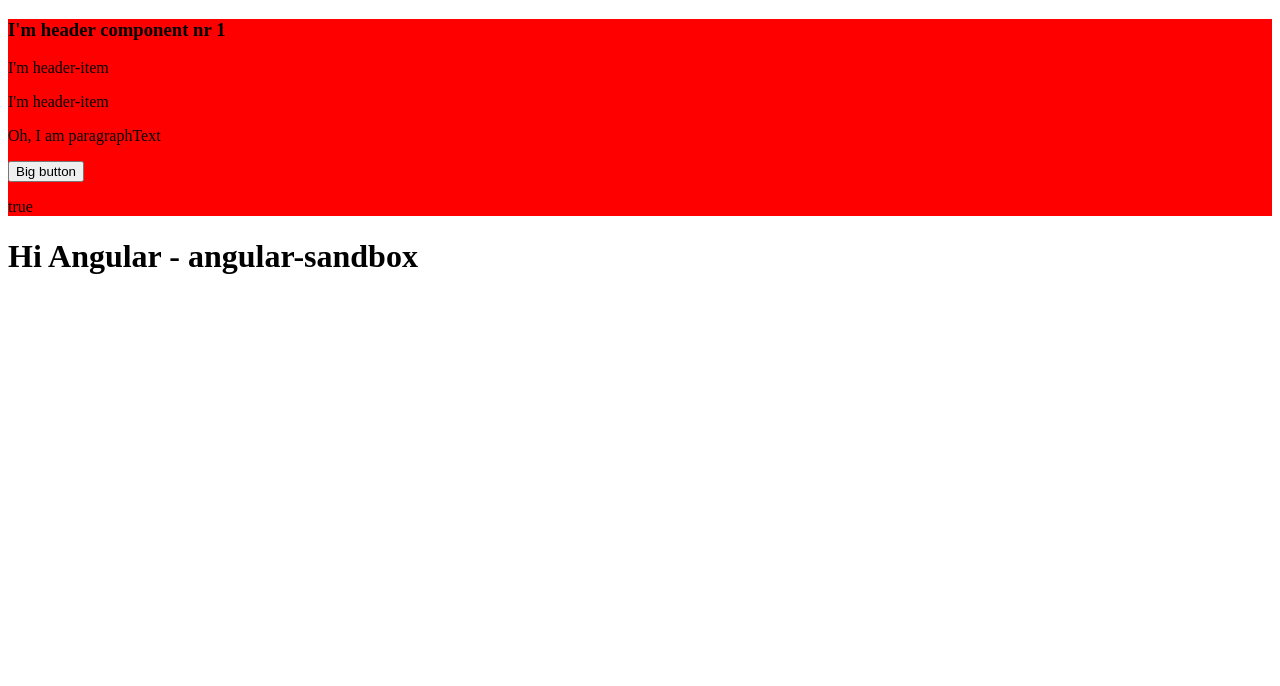
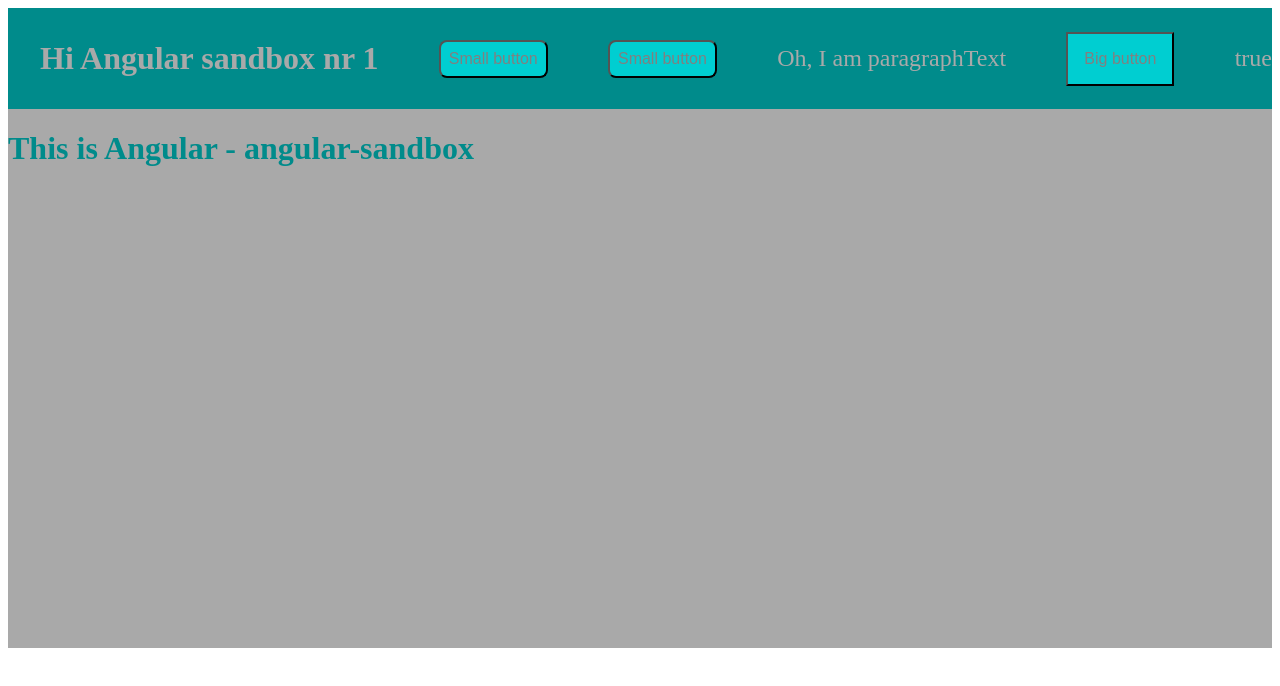
Before and after one commit to JakubKarp/angular-sandbox, an Angular app: page / in a window 1280 px wide. Shown: the top 686 px of the page. Built offline with nearby package versions, Linux system fonts and the light colour scheme.

Commit message:
some-better-styles

```diff
--- a/src/app/app.component.css
+++ b/src/app/app.component.css
@@ -0,0 +1,10 @@
+.main-container {
+  margin: 0 auto;
+  max-width: 1300px;
+  background-color: darkgrey;
+  min-height: 80vh;
+}
+
+h1 {
+  color: darkcyan;
+}
--- a/src/app/app.component.html
+++ b/src/app/app.component.html
@@ -1,2 +1,4 @@
-<app-header></app-header>
-<h1>Hi Angular  - {{title}} </h1>
+<div class='main-container'>
+  <app-header></app-header>
+  <h1> This is Angular  - {{title}} </h1>
+</div>
--- a/src/app/header-item/header-item.component.css
+++ b/src/app/header-item/header-item.component.css
@@ -0,0 +1,7 @@
+.small-button {
+  padding: 8px;
+  background-color: darkturquoise;
+  color:gray;
+  font-size: 16px;
+  border-radius: 8px;
+}
--- a/src/app/header-item/header-item.component.html
+++ b/src/app/header-item/header-item.component.html
@@ -1 +1 @@
-<p>I'm header-item</p>
+<button class='small-button'>Small button</button>
--- a/src/app/header/header.component.css
+++ b/src/app/header/header.component.css
@@ -1,16 +1,24 @@
+.header-container {
+  display: flex;
+  justify-content: space-between;
+  align-items: center;
+  background-color: darkcyan;
+}
+
 h3 {
   font-size: 32px;
-  color: blueviolet
+  padding-left: 32px;
+  color: darkgray;
 }
 
-button {
-  padding: 30px;
-  background-color: brown;
-  color:yellowgreen;
+.big-button {
+  padding: 16px;
+  background-color: darkturquoise;
+  color:gray;
   font-size: 16px;
 }
 
 p {
   font-size: 24px;
-  color: blue;
+  color: darkgray;
 }
--- a/src/app/header/header.component.html
+++ b/src/app/header/header.component.html
@@ -1,9 +1,10 @@
-<div>
-  <h3> I'm {{title}} {{ is ? 'component': 'no'}} nr {{ getNumber() }} </h3>
+<div class='header-container'>
+  <h3> Hi {{title}} {{ is ? 'sandbox': 'boxsand'}} nr {{ getNumber() }} </h3>
   <app-header-item></app-header-item>
   <app-header-item></app-header-item>
   <p>{{ paragraphText }}</p>
   <button
+    class='big-button'
     [disabled]='!disa'
     (click)='onCreateParagraphText()'>
       Big button
--- a/src/app/header/header.component.ts
+++ b/src/app/header/header.component.ts
@@ -4,15 +4,15 @@
   selector: 'app-header',
   templateUrl: './header.component.html',
   styleUrls: ['./header.component.css'],
-  styles: [`
-    div {
-      background: red
-    }
-  `]
+  // styles: [`
+  //   div {
+  //     background: red
+  //   }
+  // `]
 })
 
 export class HeaderComponent {
-  title = 'header';
+  title = 'Angular';
   num = 1;
   is = true;
   disa = true;
```
